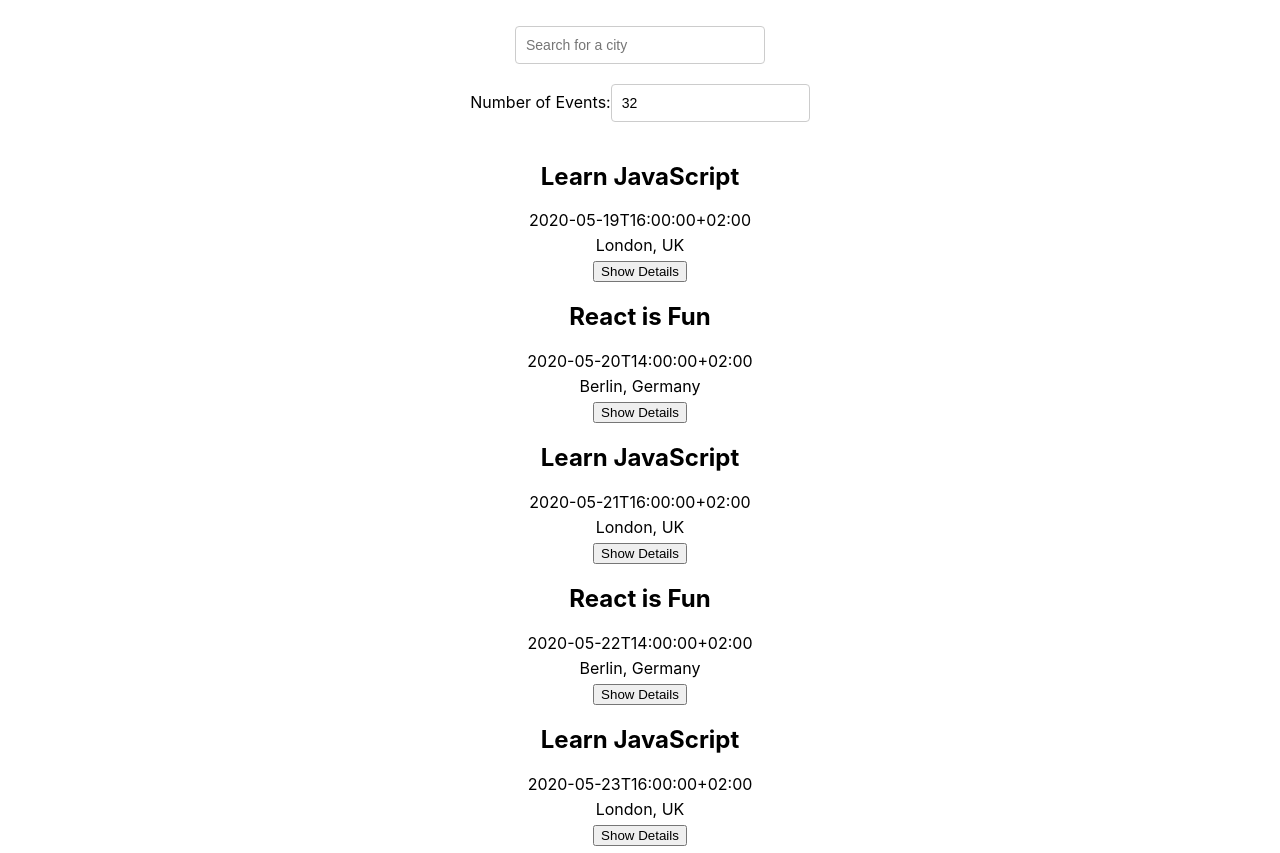
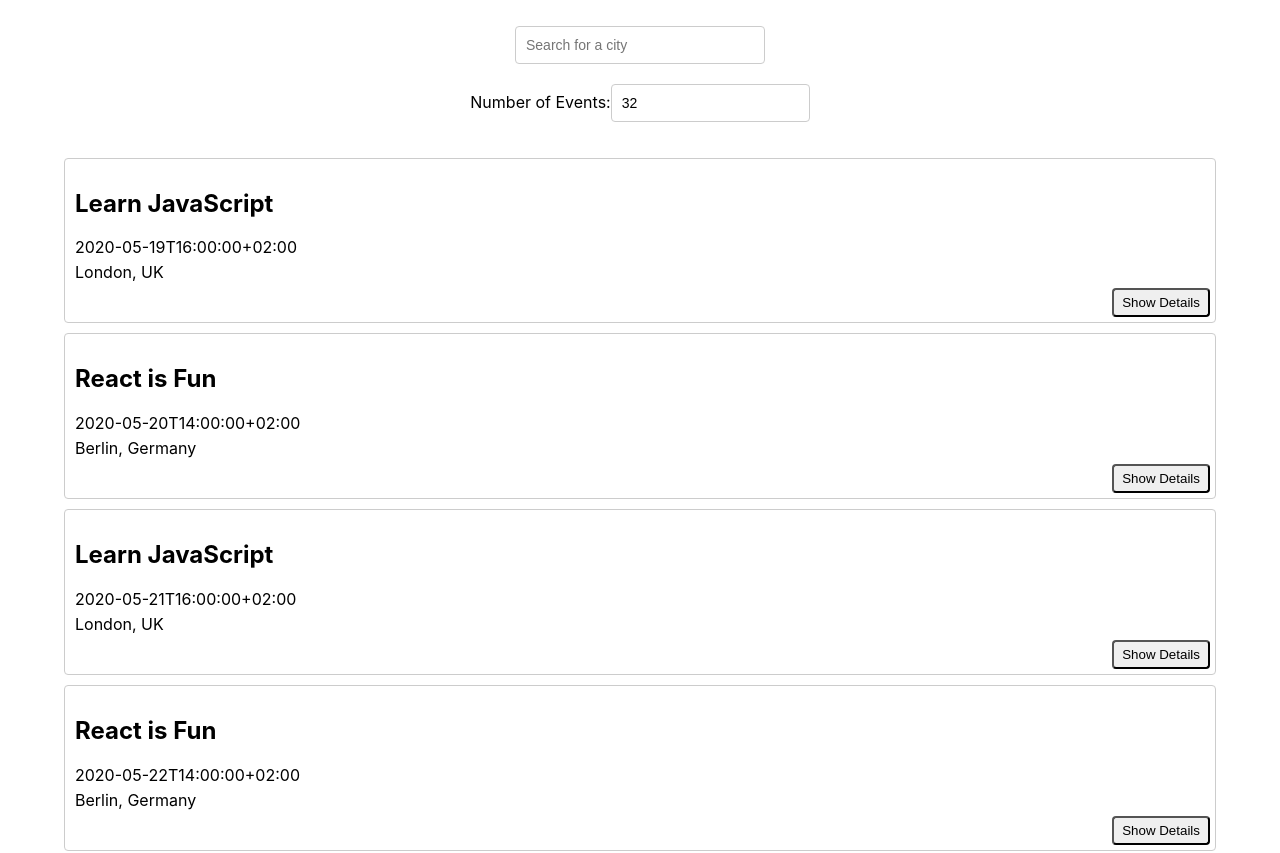
Before and after one commit to Cameron8325/Meet, a React (Create React App) app: page / in a window 1280 px wide. Shown: the top 853 px of the page. Built offline with nearby package versions, Linux system fonts and the light colour scheme.

Commit message:
Adjusted for css

```diff
--- a/src/components/Event.js
+++ b/src/components/Event.js
@@ -4,13 +4,13 @@ const Event = ({ event }) => {
   const [showDetails, setShowDetails] = useState(false);
 
   return (
-    <li>
+    <li className="event">
       <div>
         <h2>{event.summary}</h2>
         <p>{event.start.dateTime}</p>
         <p>{event.location}</p>
         {showDetails && <p>{event.description}</p>}
-        <button className="details-button" onClick={() => setShowDetails(!showDetails)}>
+        <button className="details-btn" onClick={() => setShowDetails(!showDetails)}>
           {showDetails ? "Hide Details" : "Show Details"}
         </button>
       </div>
--- a/src/components/NumberOfEvents.js
+++ b/src/components/NumberOfEvents.js
@@ -15,6 +15,7 @@ const NumberOfEvents = () => {
     <div id="number-of-events">
       <label htmlFor="numberOfEvents">Number of Events:</label>
       <input
+      className='number-box'
         type="number"
         id="numberBox"
         value={numberOfEvents}
```
